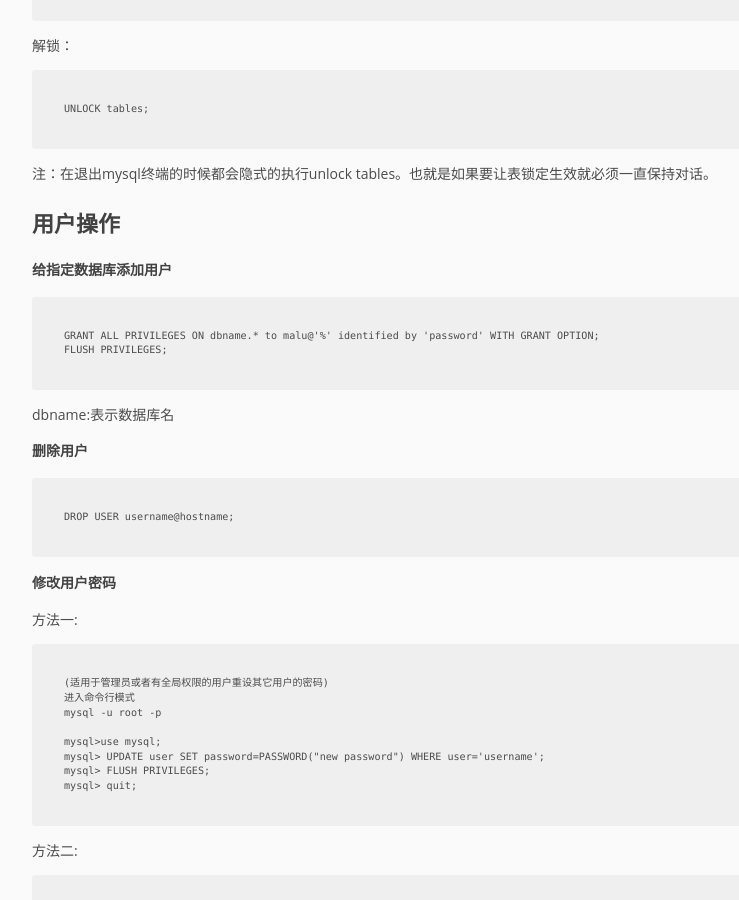
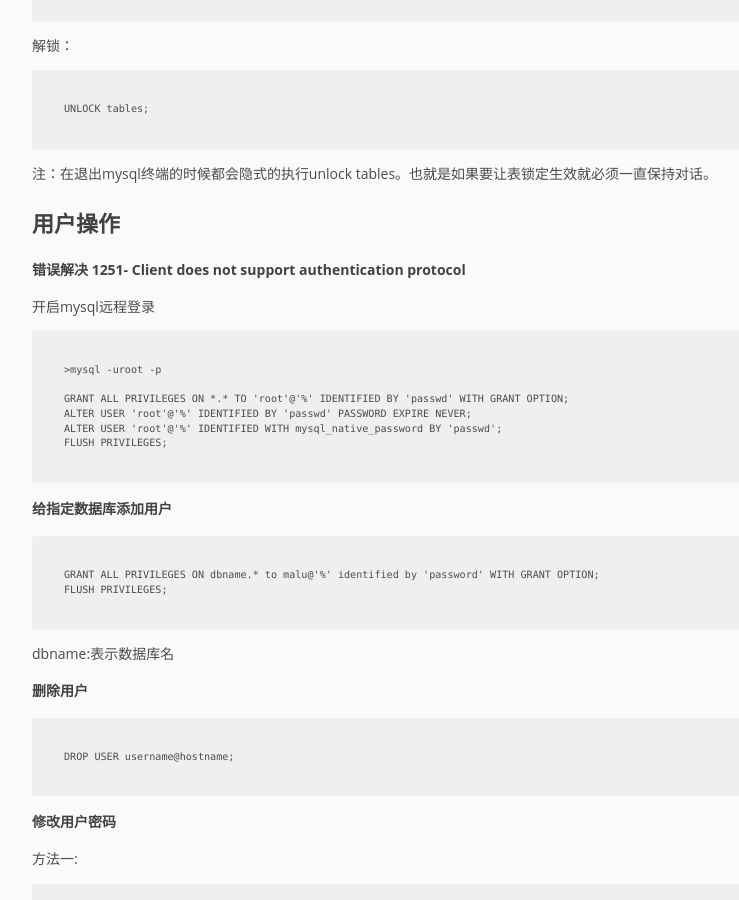
Before and after one commit to pingmalu/pingmalu.github.io, a Jekyll site: the page built from _posts/2015-12-07-MySQL日常笔记.md, in a window 1280 px wide and 900 px high, scrolled down 5995 px. Shown: the whole window, without its empty margins (168-907 px from the left). Built offline with Jekyll 4.4.1, drawn with Linux system fonts in a browser that asks for light colours.

Commit message:
'update'

```diff
--- a/_posts/2015-12-07-MySQL日常笔记.md
+++ b/_posts/2015-12-07-MySQL日常笔记.md
@@ -232,6 +232,18 @@ ALTER TABLE table_name ADD KEY(column_name(prefix_length));
 
 # 用户操作
 
+### 错误解决 1251- Client does not support authentication protocol
+
+开启mysql远程登录
+
+	>mysql -uroot -p
+
+	GRANT ALL PRIVILEGES ON *.* TO 'root'@'%' IDENTIFIED BY 'passwd' WITH GRANT OPTION;
+	ALTER USER 'root'@'%' IDENTIFIED BY 'passwd' PASSWORD EXPIRE NEVER;
+	ALTER USER 'root'@'%' IDENTIFIED WITH mysql_native_password BY 'passwd';
+	FLUSH PRIVILEGES;
+
+
 ### 给指定数据库添加用户
 
 	GRANT ALL PRIVILEGES ON dbname.* to malu@'%' identified by 'password' WITH GRANT OPTION;
```
Also changed, not shown: _posts/2018-04-03-PHP多版本安装笔记.md (+5 -0 lines).
